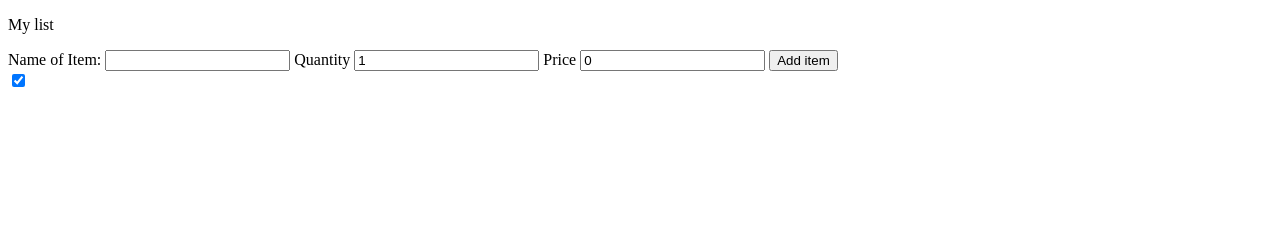
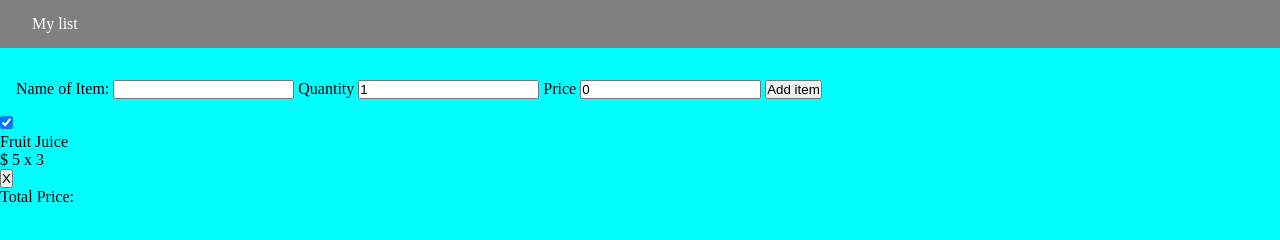
Before and after one commit to Wandeyajet/shopping-app, a plain HTML site: page index.html in a window 1280 px wide. Drawn offline with Linux system fonts and the light colour scheme.

Commit message:
input labels and button

```diff
--- a/index.html
+++ b/index.html
@@ -37,9 +37,17 @@
 </div>
 <div id="itemsD">
     <div class="item">
+        <label>
         <input type="checkbox" class="checkbox" checked>
+        </label>
+        <div class="itemInfo">
+            <p>Fruit Juice</p>
+            <p>$ 5 x 3</p>
+        </div>
 
+        <button class="deleteButton">X</button>
     </div>
+    <div id="totalPriceDiv"> Total Price:</div>
 </div>
 
 
--- a/src/styles.css
+++ b/src/styles.css
@@ -0,0 +1,21 @@
+* {
+margin: unset;
+padding:unset;
+}
+body{
+background-color: aqua;
+}
+nav{
+    background: grey;
+    height: 3rem;
+    line-height: 3rem;
+    color:white;
+    padding-left: 2rem;
+margin-bottom: 1rem;
+}
+.container {
+    padding: 1rem;
+}
+#itemForm{
+
+}
```
